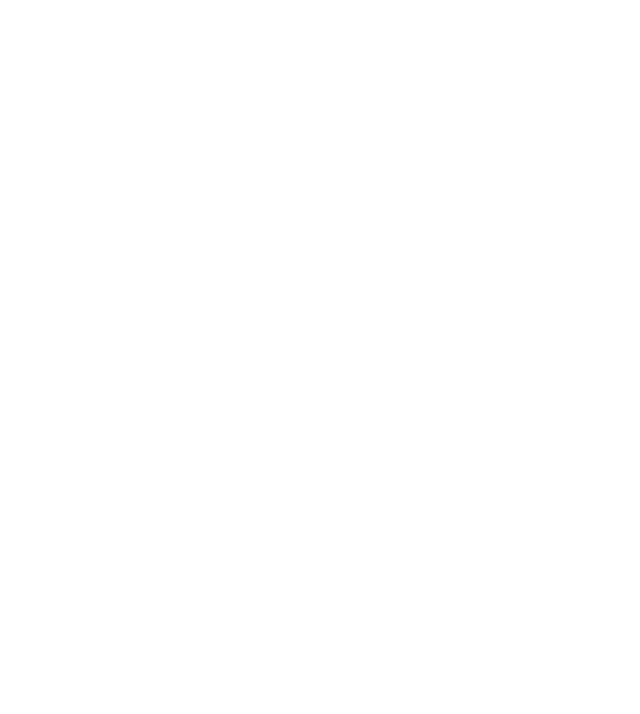
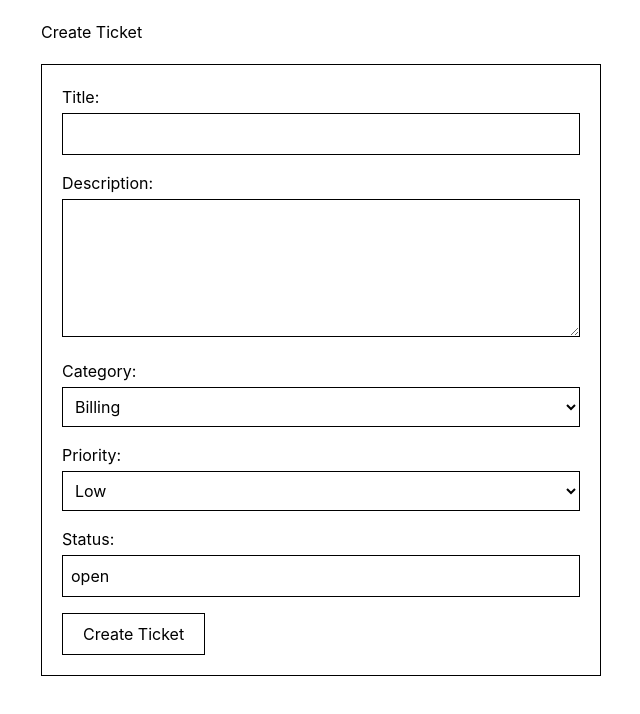
Before and after one commit to a-y-a-n-das/clootrack-support-ticket-assignment, a React (Vite) app in the folder frontend/tickets-frontend/: page /tickets/create in a window 1280 px wide. Shown: the top 714 px of the page, without its empty margins (319-959 px from the left). Built offline with nearby package versions, Linux system fonts and the light colour scheme.

Commit message:
create ticket page added & used debounced description to reduce API calls

```diff
--- a/frontend/tickets-frontend/src/App.jsx
+++ b/frontend/tickets-frontend/src/App.jsx
@@ -1,16 +1,17 @@
-
-import './App.css'
+import "./App.css";
+import { BrowserRouter, Routes, Route } from "react-router-dom";
+import Dashboard from "./pages/Dashboard";
+import CreateTicket from "./pages/CreateTicket";
 
 function App() {
-
-
   return (
-    <>
-      <div>
-
-        </div>
-    </>
-  )
+    <BrowserRouter>
+      <Routes>
+        <Route path="/" element={<Dashboard />} />
+        <Route path="/tickets/create" element={<CreateTicket />} />
+      </Routes>
+    </BrowserRouter>
+  );
 }
 
-export default App
+export default App;
--- a/frontend/tickets-frontend/src/api/axios.js
+++ b/frontend/tickets-frontend/src/api/axios.js
@@ -1,10 +1,8 @@
 import axios from "axios";
 
-const instance = axios.create({
+export const api = axios.create({
   baseURL: import.meta.env.VITE_APP_BACKEND_URL,
   headers: {
     "Content-Type": "application/json",
   },
 });
-
-export default instance;
--- /dev/null
+++ b/frontend/tickets-frontend/src/api/descriptionDebouncer.js
@@ -0,0 +1,15 @@
+import { useEffect, useState } from "react";
+
+export function useDebounce(value, delay) {
+  const [debouncedValue, setDebouncedValue] = useState(value);
+
+  useEffect(() => {
+    const timer = setTimeout(() => {
+      setDebouncedValue(value);
+    }, delay);
+
+    return () => clearTimeout(timer);
+  }, [value, delay]);
+
+  return debouncedValue;
+}
--- a/frontend/tickets-frontend/src/api/ticket.service.js
+++ b/frontend/tickets-frontend/src/api/ticket.service.js
@@ -19,3 +19,8 @@
   const res = await api.patch(`/tickets/${id}/`, data);
   return res.data;
 };
+
+export const classifyTicket = async (data) => {
+  const res = await api.post("/tickets/classify/", { description: data });
+  return res.data;
+};
--- /dev/null
+++ b/frontend/tickets-frontend/src/components/TicketCard.jsx
@@ -0,0 +1,18 @@
+import { Link } from "react-router-dom";
+
+export default function TicketCard({ ticket }) {
+  return (
+    <div className="p-4 border rounded-lg shadow-sm bg-white">
+      <h2 className="font-semibold text-lg">{ticket.title}</h2>
+      <p className="text-sm text-gray-500">Status: {ticket.status}</p>
+      <p className="text-sm text-gray-500">Priority: {ticket.priority}</p>
+
+      <Link
+        to={`/tickets/${ticket.id}`}
+        className="text-blue-600 text-sm mt-2 inline-block"
+      >
+        View Details
+      </Link>
+    </div>
+  );
+}
--- /dev/null
+++ b/frontend/tickets-frontend/src/components/TicketList.jsx
@@ -0,0 +1,15 @@
+import TicketCard from "../components/TicketCard";
+
+export default function TicketList({ tickets }) {
+
+    if (tickets.length === 0) {
+        return <p>No tickets found.</p>;
+    }
+  return (
+    <div className="space-y-4">
+      {tickets.map((ticket) => (
+        <TicketCard key={ticket.id} ticket={ticket} />
+      ))}
+    </div>
+  );
+}
--- /dev/null
+++ b/frontend/tickets-frontend/src/pages/CreateTicket.jsx
@@ -0,0 +1,159 @@
+import { useEffect, useState } from "react";
+import { createTicket, classifyTicket } from "../api/ticket.service";
+import { useDebounce } from "../api/descriptionDebouncer";
+
+export default function CreateTicket() {
+  const [description, setDescription] = useState("");
+  const deBouncedDescription = useDebounce(description, 800);
+  const [formData, setFormData] = useState({
+    title: "",
+    description: "",
+    category: "billing",
+    priority: "low",
+    status: "open",
+  });
+
+  useEffect(() => {
+    const categories = ["billing", "technical", "general", "account"];
+    const priorities = ["low", "medium", "high"];
+    if (deBouncedDescription) {
+      console.log("Classifying ticket with description:", deBouncedDescription);
+      classifyTicket(deBouncedDescription)
+        .then((res) => {
+          if (
+            categories.includes(res.suggested_category) &&
+            priorities.includes(res.suggested_priority)
+          ) {
+            setFormData((prev) => ({
+              ...prev,
+              category: res.suggested_category,
+              priority: res.suggested_priority,
+            }));
+          } else {
+            console.warn(
+              "Received invalid category or priority from classification:",
+              res,
+            );
+          }
+        })
+        .catch((error) => {
+          console.error("Error classifying ticket:", error);
+        });
+    }
+  }, [deBouncedDescription, setFormData]);
+
+  const handleChange = (e) => {
+    const { name, value } = e.target;
+    setFormData((prev) => ({
+      ...prev,
+      [name]: value,
+    }));
+  };
+
+  const handleSubmit = (e) => {
+    e.preventDefault();
+    console.log("Form submitted:", formData);
+    const res = createTicket(formData);
+    res
+      .then(() => {
+        alert("Ticket created successfully!");
+        window.location.href = "/";
+      })
+      .catch((error) => {
+        console.error("Error creating ticket:", error);
+      });
+  };
+
+  return (
+    <div className="max-w-[600px] mx-auto p-5">
+      <h1 className="mb-5">Create Ticket</h1>
+      <form onSubmit={handleSubmit} className="border p-5">
+        <div className="mb-4">
+          <label htmlFor="title" className="block mb-1">
+            Title:
+          </label>
+          <input
+            type="text"
+            id="title"
+            name="title"
+            value={formData.title}
+            onChange={handleChange}
+            required
+            className="w-full p-2 border"
+          />
+        </div>
+
+        <div className="mb-4">
+          <label htmlFor="description" className="block mb-1">
+            Description:
+          </label>
+          <textarea
+            id="description"
+            name="description"
+            value={formData.description}
+            onChange={(e) => {
+              setDescription(e.target.value);
+              handleChange(e);
+            }}
+            required
+            rows="5"
+            className="w-full p-2 border"
+          />
+        </div>
+
+        <div className="mb-4">
+          <label htmlFor="category" className="block mb-1">
+            Category:
+          </label>
+          <select
+            id="category"
+            name="category"
+            value={formData.category}
+            onChange={handleChange}
+            className="w-full p-2 border"
+          >
+            <option value="billing">Billing</option>
+            <option value="technical">Technical</option>
+            <option value="general">General Inquiry</option>
+            <option value="account">Account Management</option>
+          </select>
+        </div>
+
+        <div className="mb-4">
+          <label htmlFor="priority" className="block mb-1">
+            Priority:
+          </label>
+          <select
+            id="priority"
+            name="priority"
+            value={formData.priority}
+            onChange={handleChange}
+            className="w-full p-2 border"
+          >
+            <option value="low">Low</option>
+            <option value="medium">Medium</option>
+            <option value="high">High</option>
+          </select>
+        </div>
+
+        <div className="mb-4">
+          <label htmlFor="status" className="block mb-1">
+            Status:
+          </label>
+          <input
+            type="text"
+            id="status"
+            name="status"
+            value={formData.status}
+            disabled
+            className="w-full p-2 border"
+          />
+        </div>
+
+        <button type="submit" className="px-5 py-2 border cursor-pointer">
+          Create Ticket
+        </button>
+      </form>
+    </div>
+  );
+}
```
Also changed, not shown: 1 other file (tests, documents, lock files or other folders).
